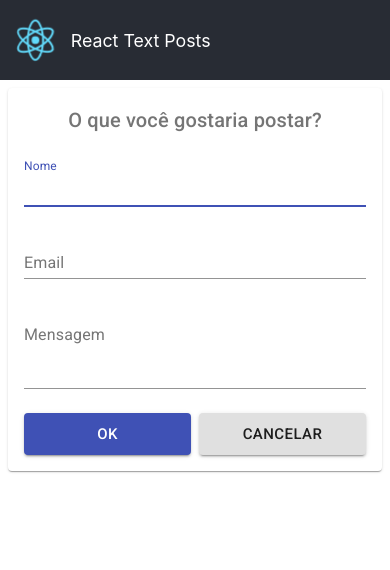
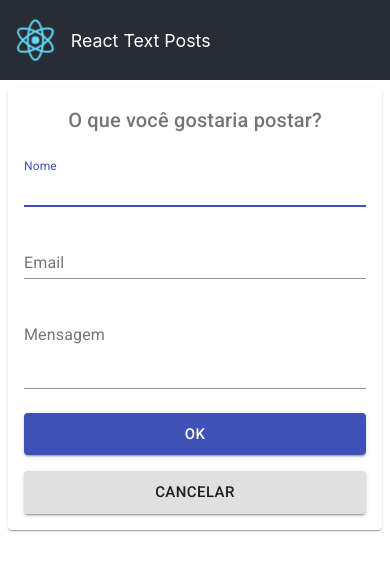
Before and after one commit to pcfmello/react-text-posts, a React (Create React App) app in the folder src/main/frontend/: page /add in a window 390 px wide. Shown: the top 570 px of the page. Built offline with nearby package versions, Linux system fonts and the light colour scheme.

Commit message:
Loading component and refactoring - Create Loading component to use when the application  is requesting; - Refactoring some application code parts;

```diff
--- a/src/main/frontend/package.json
+++ b/src/main/frontend/package.json
@@ -17,6 +17,7 @@
     "moment": "^2.24.0",
     "node-sass": "^4.12.0",
     "react": "^16.8.6",
+    "react-block-ui": "^1.1.3",
     "react-dom": "^16.8.6",
     "react-router-dom": "^5.0.0",
     "react-scripts": "3.0.1",
--- a/src/main/frontend/src/Main/Add/Add.js
+++ b/src/main/frontend/src/Main/Add/Add.js
@@ -1,13 +1,7 @@
 import React from "react";
 import { Link } from "react-router-dom";
 import { makeStyles } from "@material-ui/core/styles";
-import {
-  Button,
-  Card,
-  CardActions,
-  CardContent,
-  Typography
-} from "@material-ui/core";
+import { Button, Card, CardContent, Typography } from "@material-ui/core";
 
 import Form from "./FormAdd";
 
@@ -17,7 +11,26 @@ const useStyles = makeStyles(theme => ({
 
     "& .card-actions": {
       padding: theme.spacing(2),
-      paddingTop: 0
+      paddingTop: 0,
+      [theme.breakpoints.up("sm")]: {
+        display: "flex",
+        alignItems: "center"
+      },
+
+      "& .button:first-child": {
+        [theme.breakpoints.down("xs")]: {
+          marginBottom: theme.spacing(2)
+        },
+        [theme.breakpoints.up("sm")]: {
+          marginRight: theme.spacing(1)
+        }
+      },
+
+      "& .button:last-child": {
+        [theme.breakpoints.up("sm")]: {
+          marginLeft: theme.spacing(1)
+        }
+      }
     }
   }
 }));
@@ -38,21 +51,21 @@ const Add = () => {
         </Typography>
         <Form />
       </CardContent>
-      <CardActions className="card-actions">
+      <div className="card-actions">
         <Button
+          className="button"
           type="submit"
           form="PostForm"
           variant="contained"
           color="primary"
-          className={classes.button}
           fullWidth
           size="large"
         >
           OK
         </Button>
         <Button
+          className="button"
           variant="contained"
-          className={classes.button}
           fullWidth
           component={Link}
           to="/"
@@ -60,7 +73,7 @@ const Add = () => {
         >
           Cancelar
         </Button>
-      </CardActions>
+      </div>
     </Card>
   );
 };
--- a/src/main/frontend/src/Main/List/List.js
+++ b/src/main/frontend/src/Main/List/List.js
@@ -1,9 +1,11 @@
 import React, { useState, useEffect } from "react";
+import "react-block-ui/style.css";
 import API from "../../Api";
 import PostCard from "./PostCard/PostCard";
 import { Fab, Typography, Hidden } from "@material-ui/core";
-import { Add, Reorder } from "@material-ui/icons";
+import { Add, ViewList } from "@material-ui/icons";
 import { makeStyles } from "@material-ui/core/styles";
+import Loading from "../../common/Loading";
 import AddLink from "../../common/AddLink";
 
 const useStyles = makeStyles(theme => ({
@@ -24,15 +26,21 @@ const useStyles = makeStyles(theme => ({
       display: "flex",
       flexDirection: "column",
       alignItems: "center",
+      justifyContent: "center",
+      height: "50vh",
 
       "& .empty-list-icon": {
         color: "rgba(0, 0, 0, 0.54)",
-        fontSize: "7em"
+        fontSize: "4em"
       },
 
       "& .empty-list-text": {
-        fontSize: "1.6em"
+        fontSize: "1.2em"
       }
+    },
+
+    "& .loading-bullet": {
+      color: "initial"
     }
   }
 }));
@@ -68,6 +76,7 @@ const List = () => {
 
   return (
     <div className={classes.container}>
+      <Loading {...{ isLoading }}>
         {!isLoading && (
           <div>
             {!!posts.length &&
@@ -76,7 +85,7 @@ const List = () => {
               ))}
             {!posts.length && (
               <div className="empty-list">
-              <Reorder className="empty-list-icon" />
+                <ViewList className="empty-list-icon" />
                 <Typography
                   className="empty-list-text"
                   variant="body2"
@@ -98,6 +107,7 @@ const List = () => {
             </AddLink>
           </div>
         </Hidden>
+      </Loading>
     </div>
   );
 };
--- /dev/null
+++ b/src/main/frontend/src/common/Loading.js
@@ -0,0 +1,16 @@
+import React from "react";
+import PropTypes from "prop-types";
+import BlockUi from "react-block-ui";
+
+const Loading = ({ children, isLoading }) => (
+  <BlockUi tag="div" blocking={isLoading}>
+    {children}
+  </BlockUi>
+);
+
+Loading.propTypes = {
+  isLoading: PropTypes.bool,
+  children: PropTypes.node
+};
+
+export default Loading;
```
Also changed, not shown: 1 other file (tests, documents, lock files or other folders). Lines whose indentation alone changed are shown as unchanged.
